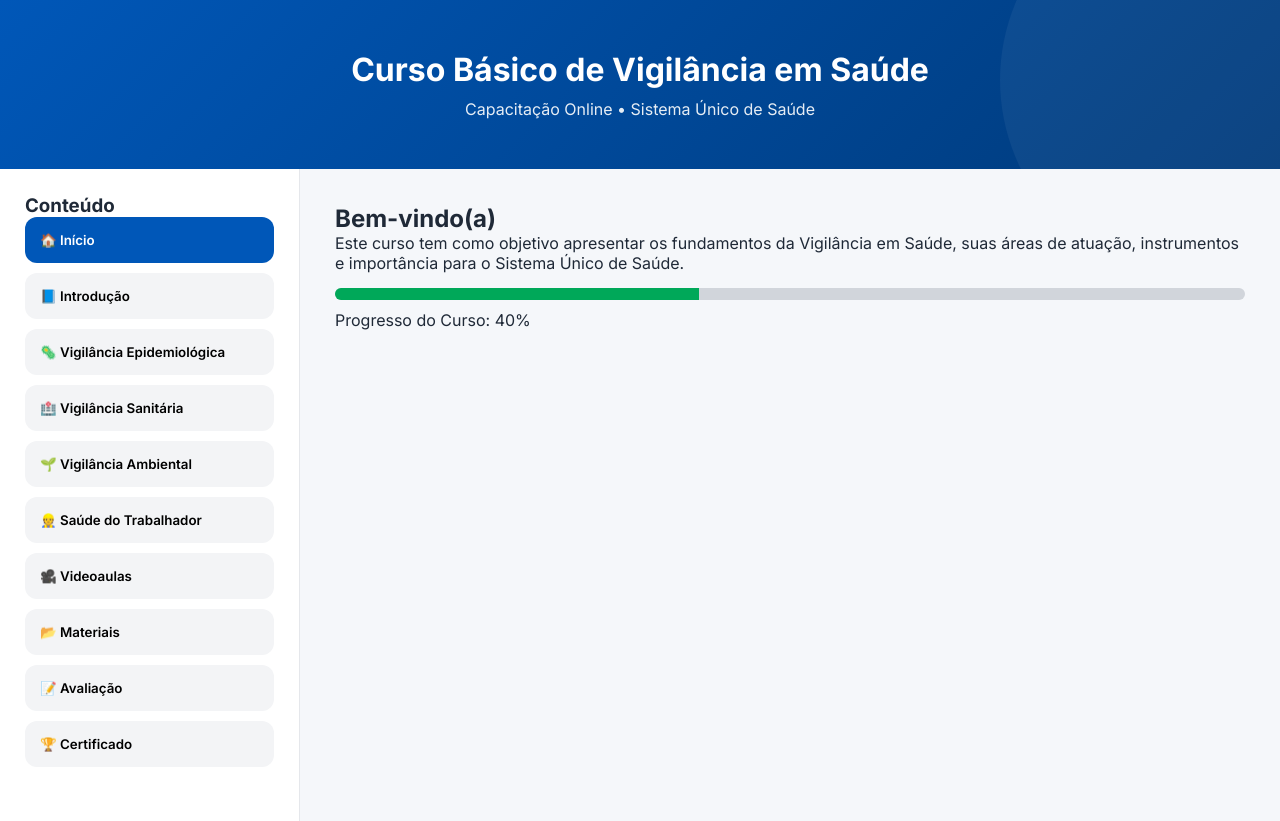
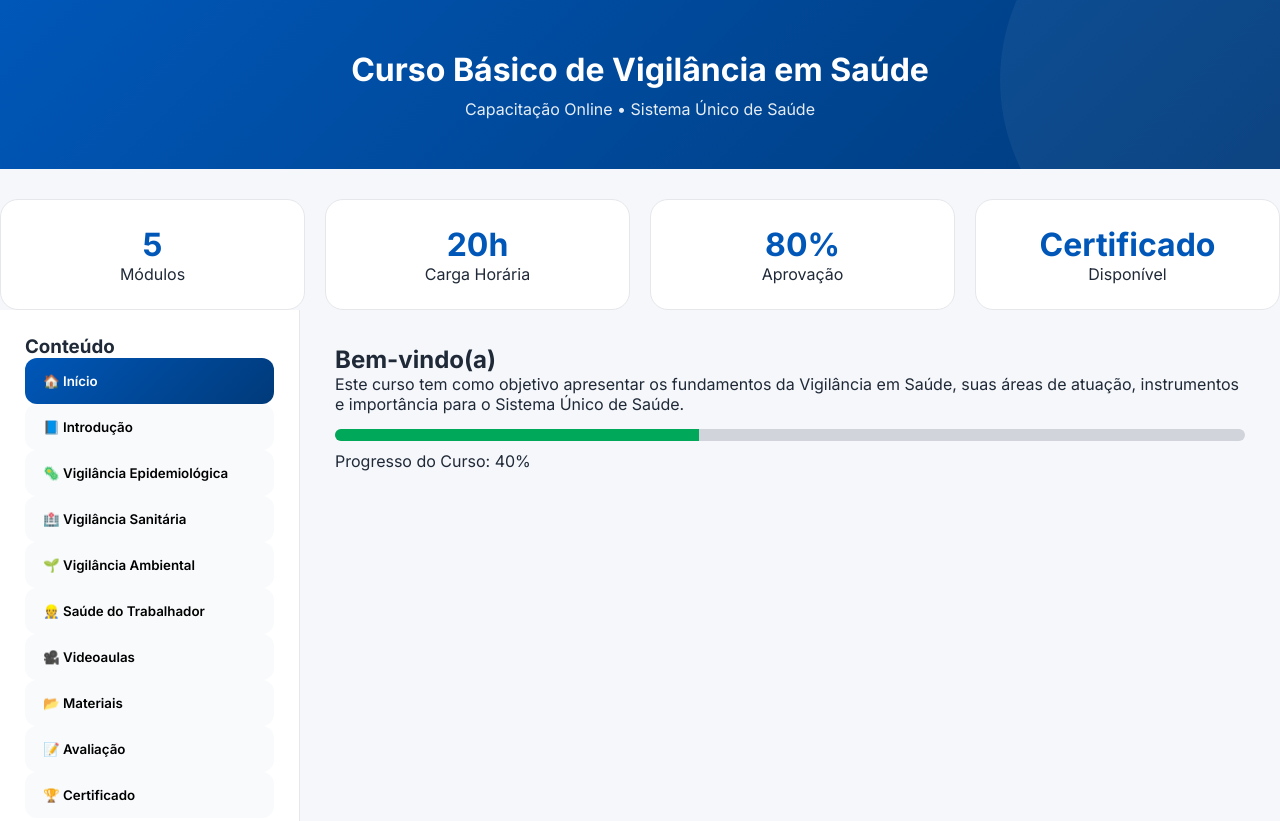
Before and after one commit to MikisTh/CursoBasicodeVigil-nciaemSaude, a plain HTML site: page index.html in a window 1280 px wide. Shown: the top 821 px of the page. Drawn offline with Linux system fonts and the light colour scheme.

Commit message:
Update index.html

```diff
--- a/index.html
+++ b/index.html
@@ -81,35 +81,53 @@ header p{
 
 .menu button{
     width:100%;
+    display:flex;
+    align-items:center;
+    gap:12px;
     border:none;
-    background:#f3f4f6;
-    padding:15px;
-    margin-bottom:10px;
+    background:#f8fafc;
+    padding:15px 18px;
     border-radius:12px;
     cursor:pointer;
-    text-align:left;
+    font-weight:600;
     transition:.3s;
-    font-weight:600;
 }
 
 .menu button:hover{
     background:#dbeafe;
+    transform:translateX(5px);
 }
 
 .menu button.active{
-    background:var(--azul);
+    background:
+    linear-gradient(
+        135deg,
+        #0057B8,
+        #003A7A
+    );
+
     color:white;
 }
-
 .content{
     flex:1;
     padding:35px;
 }
 
 .tab{
-    display:none;
+display:none;
+animation:fade .4s ease;
 }
 
+@keyframes fade{
+from{
+opacity:0;
+transform:translateY(10px);
+}
+to{
+opacity:1;
+transform:none;
+}
+}
 .tab.active{
     display:block;
 }
@@ -272,8 +290,44 @@ gap:12px;
 width:100%;
 }
 
-.material-list li{
-line-height:2;
+.material-list a{
+display:flex;
+align-items:center;
+padding:16px 20px;
+background:white;
+border:1px solid #e2e8f0;
+border-radius:14px;
+text-decoration:none;
+color:#1e293b;
+font-weight:500;
+transition:.3s;
+}
+
+.material-list a:hover{
+background:#eff6ff;
+border-color:#0057B8;
+transform:translateX(5px);
+}
+
+.stats-grid{
+display:grid;
+grid-template-columns:
+repeat(auto-fit,minmax(180px,1fr));
+gap:20px;
+margin-top:30px;
+}
+
+.stat-card{
+background:white;
+padding:25px;
+border-radius:18px;
+text-align:center;
+border:1px solid #e5e7eb;
+}
+
+.stat-card h3{
+font-size:2rem;
+color:#0057B8;
 }
 
 </style>
@@ -284,6 +338,29 @@ line-height:2;
     <h1>Curso Básico de Vigilância em Saúde</h1>
     <p>Capacitação Online • Sistema Único de Saúde</p>
 </header>
+    <div class="stats-grid">
+
+<div class="stat-card">
+<h3>5</h3>
+<p>Módulos</p>
+</div>
+
+<div class="stat-card">
+<h3>20h</h3>
+<p>Carga Horária</p>
+</div>
+
+<div class="stat-card">
+<h3>80%</h3>
+<p>Aprovação</p>
+</div>
+
+<div class="stat-card">
+<h3>Certificado</h3>
+<p>Disponível</p>
+</div>
+
+</div>
 
 <div class="container">
 
```
